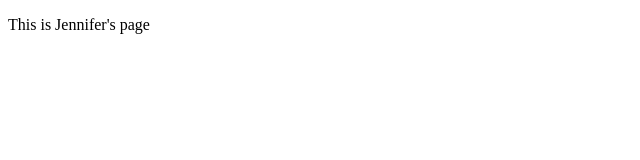
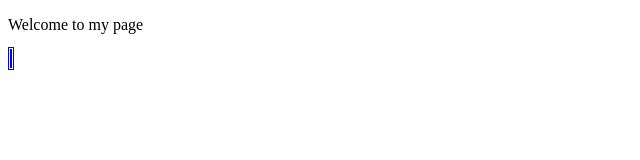
Before and after one commit to aggie-coding-club/Create-Your-First-Website, a plain HTML site: page Jennifer.html in a window 1280 px wide. Shown: the full height of the page, 0-640 px from the left. Drawn offline with Linux system fonts and the light colour scheme.

Commit message:
update files

```diff
--- a/Jennifer.html
+++ b/Jennifer.html
@@ -2,8 +2,15 @@
 <html>
     <head>
         <title>Jennifer's Page </title>
+        <style>
+            a{
+                border-style: double;
+            }
+        </style>
     </head>
+
     <body>
-        <p>This is Jennifer's page</p>
+        <p>Welcome to my page</p>
+        <a href="unnamed.jpg"></a>
     </body>
 </html>
```
Also changed, not shown: index.html (+1 -1 lines), unnamed.jpg (added).
